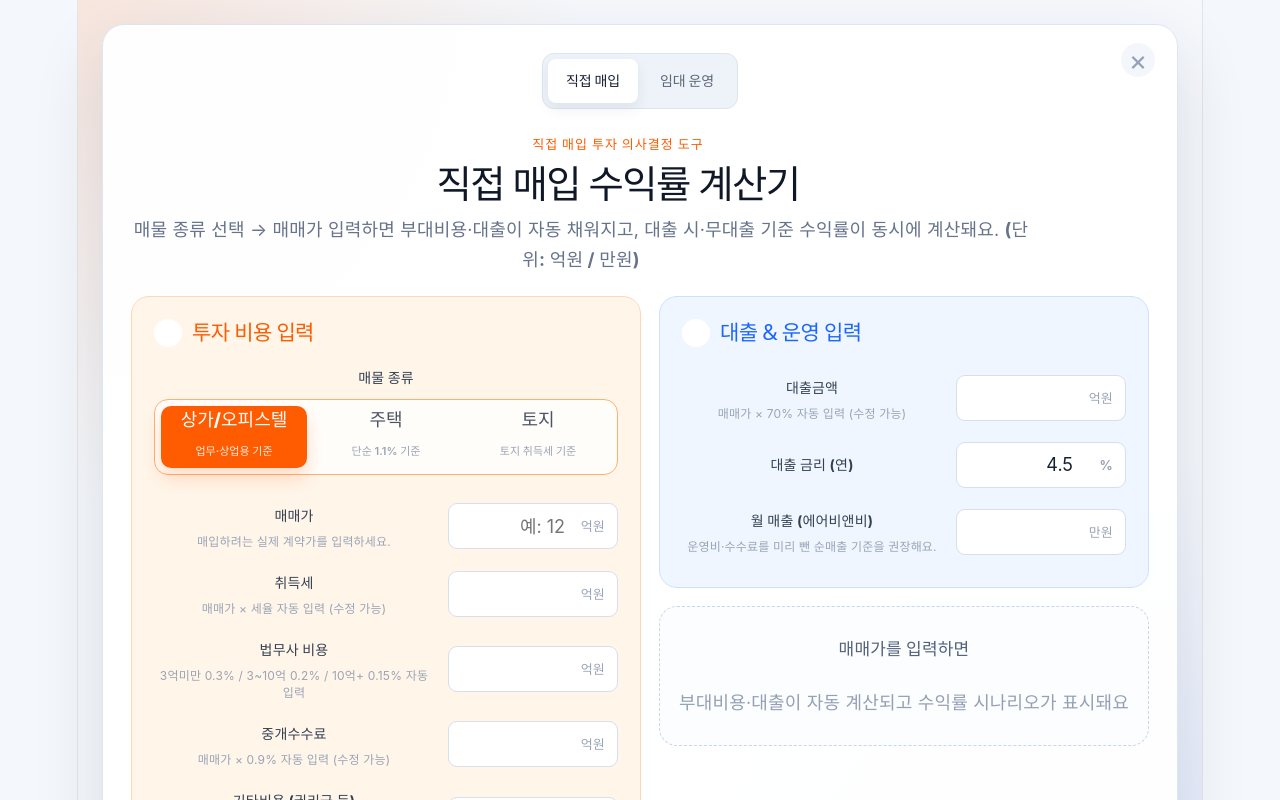
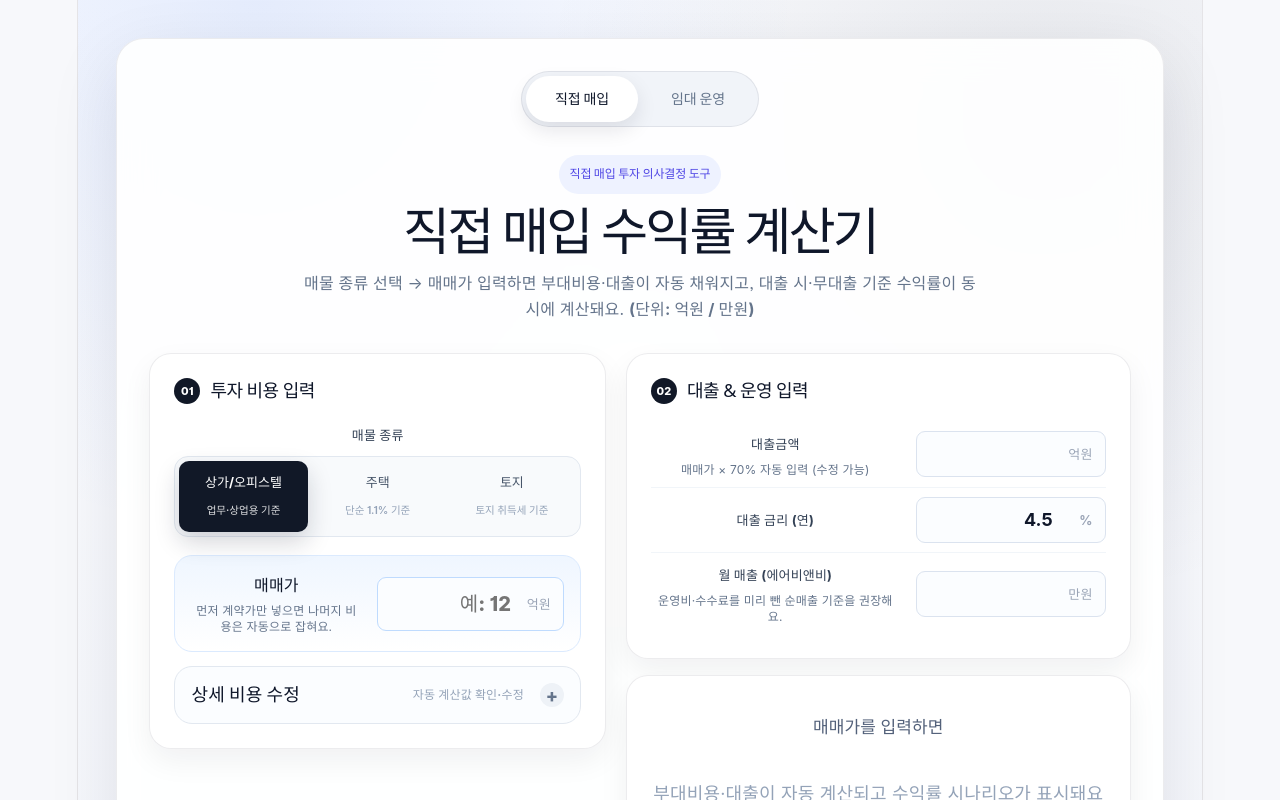
Before and after one commit to keepgoing2021/sookbak, a React (Vite) app: page / in a window 1280 px wide. Shown: the top 800 px of the page. Built offline with nearby package versions, Linux system fonts and the light colour scheme.

Commit message:
feat: polish calculator layout

```diff
--- a/src/App.css
+++ b/src/App.css
@@ -1006,3 +1006,540 @@ h1 {
     margin-bottom: 6px;
   }
 }
+
+/* Layout polish: cleaner SaaS/fintech calculator treatment */
+:root {
+  color: #0f172a;
+  background: #f7f8fb;
+  font-family:
+    Inter, ui-sans-serif, system-ui, -apple-system, BlinkMacSystemFont, 'Segoe UI', sans-serif;
+  font-feature-settings: 'cv01', 'ss03';
+}
+
+body {
+  background: #f7f8fb;
+}
+
+.page-shell {
+  place-items: start center;
+  padding: clamp(16px, 3vw, 40px);
+  background:
+    radial-gradient(circle at 16% 0%, rgba(37, 99, 235, 0.10), transparent 30rem),
+    radial-gradient(circle at 86% 10%, rgba(15, 23, 42, 0.08), transparent 28rem),
+    linear-gradient(180deg, #fbfcff 0%, #f4f6fb 100%);
+}
+
+.calculator-card {
+  width: min(1180px, 100%);
+  padding: clamp(18px, 2.5vw, 34px);
+  border: 1px solid rgba(15, 23, 42, 0.08);
+  border-radius: 28px;
+  background: rgba(255, 255, 255, 0.9);
+  box-shadow: 0 24px 70px rgba(15, 23, 42, 0.10);
+  backdrop-filter: blur(18px);
+}
+
+.close-button {
+  display: none;
+}
+
+.tab-bar {
+  display: flex;
+  width: fit-content;
+  margin: 0 auto 28px;
+  padding: 4px;
+  border: 1px solid rgba(15, 23, 42, 0.08);
+  border-radius: 999px;
+  background: #f1f4f9;
+}
+
+.tab-bar button {
+  min-width: 112px;
+  padding: 10px 18px;
+  border-radius: 999px;
+  color: #64748b;
+  font-size: 14px;
+  font-weight: 700;
+}
+
+.tab-bar button.active {
+  color: #0f172a;
+  background: #ffffff;
+  box-shadow: 0 8px 20px rgba(15, 23, 42, 0.10);
+}
+
+.hero-copy {
+  max-width: 760px;
+  margin: 0 auto 30px;
+  padding: 0;
+  text-align: center;
+}
+
+.eyebrow {
+  display: inline-flex;
+  margin-bottom: 10px;
+  padding: 6px 10px;
+  border-radius: 999px;
+  background: #eef2ff;
+  color: #4f46e5;
+  font-size: 12px;
+  font-weight: 800;
+  letter-spacing: -0.01em;
+}
+
+h1 {
+  color: #0f172a;
+  font-size: clamp(30px, 4vw, 52px);
+  line-height: 1.02;
+  letter-spacing: -0.055em;
+  font-weight: 850;
+}
+
+.hero-copy p:not(.eyebrow) {
+  max-width: 680px;
+  margin: 14px auto 0;
+  color: #64748b;
+  font-size: 16px;
+  line-height: 1.65;
+}
+
+.form-grid {
+  grid-template-columns: minmax(0, 0.95fr) minmax(360px, 1.05fr);
+  gap: 20px;
+}
+
+.left-column,
+.right-column {
+  gap: 16px;
+}
+
+.right-column {
+  position: sticky;
+  top: 20px;
+}
+
+.panel,
+.advanced-panel,
+.result-panel,
+.notice {
+  border: 1px solid rgba(15, 23, 42, 0.08);
+  background: #ffffff;
+  box-shadow: 0 12px 30px rgba(15, 23, 42, 0.06);
+}
+
+.panel,
+.advanced-panel {
+  border-radius: 22px;
+  padding: clamp(18px, 2vw, 24px);
+}
+
+.investment-panel,
+.loan-panel,
+.income-panel,
+.investment-panel-purple,
+.cost-panel,
+.managed-inputs,
+.risk-inputs {
+  background: #ffffff;
+  border-color: rgba(15, 23, 42, 0.08);
+}
+
+.panel-heading,
+.panel-heading.blue,
+.panel-heading.purple,
+.panel-heading.orange,
+.advanced-heading {
+  margin-bottom: 18px;
+  color: #0f172a;
+}
+
+.section-index,
+.advanced-heading .section-index,
+.scenario-panel .advanced-heading .section-index,
+.managed-panel .advanced-heading .section-index,
+.risk-panel .advanced-heading .section-index {
+  width: 26px;
+  height: 26px;
+  background: #111827;
+  color: #ffffff;
+  font-size: 11px;
+  font-weight: 850;
+}
+
+.panel-heading h2,
+.advanced-heading h2 {
+  color: #0f172a;
+  font-size: 18px;
+  letter-spacing: -0.03em;
+}
+
+.field-label,
+.input-row label,
+.scenario-mini-input {
+  color: #334155;
+  font-size: 13px;
+  font-weight: 750;
+}
+
+.segmented {
+  grid-template-columns: repeat(3, minmax(0, 1fr));
+  gap: 6px;
+  margin: 8px 0 18px;
+  padding: 4px;
+  border: 1px solid #e2e8f0;
+  border-radius: 14px;
+  background: #f8fafc;
+}
+
+.segmented button {
+  min-height: 52px;
+  padding: 8px;
+  border-radius: 10px;
+  color: #475569;
+  font-size: 13px;
+  font-weight: 750;
+}
+
+.segmented button small {
+  color: #94a3b8;
+  font-size: 10.5px;
+}
+
+.segmented button.active {
+  background: #111827;
+  color: #ffffff;
+  box-shadow: 0 10px 24px rgba(15, 23, 42, 0.18);
+}
+
+.primary-input-block {
+  margin-top: 4px;
+  padding: 16px;
+  border: 1px solid #dbeafe;
+  border-radius: 18px;
+  background: linear-gradient(180deg, #eff6ff 0%, #ffffff 100%);
+}
+
+.primary-input-block .input-row {
+  padding: 0;
+}
+
+.primary-input-block .input-row label {
+  color: #0f172a;
+  font-size: 16px;
+}
+
+.primary-input-block .input-wrap input {
+  height: 54px;
+  border-color: #bfdbfe;
+  font-size: 20px;
+  font-weight: 800;
+}
+
+.input-row {
+  grid-template-columns: minmax(170px, 1fr) minmax(150px, 190px);
+  gap: 16px;
+  padding: 9px 0;
+  border-bottom: 1px solid #f1f5f9;
+}
+
+.input-row:last-child {
+  border-bottom: 0;
+}
+
+.input-row p {
+  max-width: 280px;
+  color: #64748b;
+  font-size: 12px;
+}
+
+.input-wrap input,
+.scenario-mini-input input {
+  border: 1px solid #dbe3ef;
+  background: #fbfdff;
+  color: #0f172a;
+  font-weight: 700;
+}
+
+.input-wrap input:focus,
+.loan-panel .input-wrap input:focus,
+.income-panel .input-wrap input:focus,
+.investment-panel-purple .input-wrap input:focus,
+.cost-panel .input-wrap input:focus,
+.scenario-mini-input input:focus {
+  border-color: #2563eb;
+  box-shadow: 0 0 0 4px rgba(37, 99, 235, 0.12);
+}
+
+.details-card {
+  margin-top: 14px;
+  border: 1px solid #e2e8f0;
+  border-radius: 18px;
+  background: #fbfdff;
+  overflow: hidden;
+}
+
+.details-card summary {
+  display: flex;
+  align-items: center;
+  justify-content: space-between;
+  gap: 16px;
+  padding: 15px 16px;
+  color: #0f172a;
+  font-weight: 800;
+  cursor: pointer;
+  list-style: none;
+}
+
+.details-card summary::-webkit-details-marker {
+  display: none;
+}
+
+.details-card summary::after {
+  content: '+';
+  display: grid;
+  place-items: center;
+  width: 24px;
+  height: 24px;
+  border-radius: 999px;
+  background: #eef2f7;
+  color: #64748b;
+}
+
+.details-card[open] summary::after {
+  content: '−';
+}
+
+.details-card summary small {
+  margin-left: auto;
+  color: #94a3b8;
+  font-size: 12px;
+  font-weight: 700;
+}
+
+.details-body {
+  padding: 0 16px 8px;
+  border-top: 1px solid #edf2f7;
+}
+
+.result-panel {
+  border-radius: 22px;
+  padding: 20px;
+}
+
+.empty-state {
+  min-height: 170px;
+  color: #94a3b8;
+}
+
+.result-summary {
+  grid-template-columns: repeat(2, 1fr);
+  gap: 10px;
+}
+
+.metric,
+.managed-metric,
+.risk-card {
+  border: 1px solid #e2e8f0;
+  background: #f8fafc;
+}
+
+.metric.highlight,
+.managed-metric.highlight {
+  border-color: #bfdbfe;
+  background: #eff6ff;
+}
+
+.metric.highlight strong,
+.managed-metric.highlight strong,
+.scenario-metrics dd.emphasis,
+.scenario-card.scenario-conservative .scenario-metrics dd.emphasis {
+  color: #2563eb;
+}
+
+.scenario-grid {
+  gap: 10px;
+}
+
+.scenario,
+.scenario.leverage,
+.scenario.no-loan,
+.scenario-card,
+.scenario-card.scenario-conservative,
+.scenario-card.scenario-base,
+.scenario-card.scenario-optimistic {
+  border: 1px solid #e2e8f0;
+  background: #ffffff;
+}
+
+.scenario strong,
+.scenario.leverage strong,
+.scenario.no-loan strong {
+  color: #0f172a;
+}
+
+.scenario-tag,
+.scenario-card.scenario-conservative .scenario-tag,
+.scenario-card.scenario-base .scenario-tag,
+.scenario-card.scenario-optimistic .scenario-tag {
+  background: #111827;
+  color: #ffffff;
+}
+
+.cost-group {
+  background: #f8fafc;
+  border: 1px solid #e2e8f0;
+}
+
+.cost-group-head {
+  color: #334155;
+}
+
+.cost-group-head strong {
+  color: #2563eb;
+}
+
+.notice {
+  margin-top: 20px;
+  border-radius: 18px;
+  background: #f8fafc;
+  color: #64748b;
+}
+
+.notice strong {
+  color: #0f172a;
+}
+
+.advanced-panel {
+  margin-top: 20px;
+}
+
+.scenario-comparison-grid {
+  gap: 14px;
+}
+
+.managed-grid {
+  gap: 16px;
+}
+
+.risk-summary,
+.risk-tone-green,
+.risk-tone-amber,
+.risk-tone-red,
+.managed-verdict.positive,
+.managed-verdict.negative,
+.managed-verdict.neutral,
+.managed-empty {
+  border-color: #e2e8f0;
+  background: #f8fafc;
+}
+
+.risk-badge-green,
+.risk-badge-amber,
+.risk-badge-red {
+  border-color: #dbeafe;
+  background: #eff6ff;
+  color: #1d4ed8;
+}
+
+@media (max-width: 1040px) {
+  .right-column {
+    position: static;
+  }
+
+  .form-grid {
+    grid-template-columns: 1fr;
+  }
+
+  .result-summary {
+    grid-template-columns: repeat(4, 1fr);
+  }
+}
+
+@media (max-width: 720px) {
+  .page-shell {
+    padding: 0;
+  }
+
+  .calculator-card {
+    min-height: 100vh;
+    border-radius: 0;
+    border-left: 0;
+    border-right: 0;
+    padding: 18px 14px 24px;
+  }
+
+  .tab-bar {
+    width: 100%;
+  }
+
+  .tab-bar button {
+    flex: 1;
+    min-width: 0;
+  }
+
+  .hero-copy {
+    margin-bottom: 22px;
+    text-align: left;
+  }
+
+  .eyebrow {
+    margin-bottom: 8px;
+  }
+
+  h1 {
+    font-size: 32px;
+  }
+
+  .hero-copy p:not(.eyebrow) {
+    margin-left: 0;
+    margin-right: 0;
+    font-size: 14px;
+  }
+
+  .panel,
+  .advanced-panel,
+  .result-panel {
+    border-radius: 18px;
+    padding: 16px;
+  }
+
+  .input-row,
+  .primary-input-block .input-row {
+    grid-template-columns: 1fr;
+    gap: 8px;
+  }
+
+  .input-wrap input,
+  .primary-input-block .input-wrap input {
+    height: 48px;
+    text-align: right;
+    font-size: 16px;
+  }
+
+  .segmented {
+    grid-template-columns: 1fr;
+  }
+
+  .details-card summary {
+    align-items: flex-start;
+  }
+
+  .details-card summary small {
+    display: none;
+  }
+
+  .result-summary,
+  .result-summary.rental,
+  .scenario-comparison-grid,
+  .scenario-inputs {
+    grid-template-columns: 1fr;
+  }
+
+  .scenario strong {
+    font-size: 34px;
+  }
+
+  .notice {
+    font-size: 12.5px;
+  }
+}
--- a/src/App.tsx
+++ b/src/App.tsx
@@ -206,42 +206,53 @@ function DirectPurchaseCalculator() {
             ))}
           </div>
 
+          <div className="primary-input-block">
             <MoneyInput
               label="매매가"
               placeholder="예: 12"
               unit="억원"
               value={values.purchasePriceEok}
               onChange={(value) => updateFree('purchasePriceEok', value)}
-            help="매입하려는 실제 계약가를 입력하세요."
+              help="먼저 계약가만 넣으면 나머지 비용은 자동으로 잡혀요."
             />
+          </div>
+
+          <details className="details-card" open={hasPurchasePrice}>
+            <summary>
+              <span>상세 비용 수정</span>
+              <small>자동 계산값 확인·수정</small>
+            </summary>
+            <div className="details-body">
               <MoneyInput
                 label="취득세"
                 unit="억원"
                 value={effective.acquisitionTaxEok}
                 onChange={(value) => updateAuto('acquisitionTaxEok', value)}
-            help="매매가 × 세율 자동 입력 (수정 가능)"
+                help="매매가 × 세율 자동 입력"
               />
               <MoneyInput
                 label="법무사 비용"
                 unit="억원"
                 value={effective.legalFeeEok}
                 onChange={(value) => updateAuto('legalFeeEok', value)}
-            help="3억미만 0.3% / 3~10억 0.2% / 10억+ 0.15% 자동 입력"
+                help="3억미만 0.3% / 3~10억 0.2% / 10억+ 0.15%"
               />
               <MoneyInput
                 label="중개수수료"
                 unit="억원"
                 value={effective.brokerageFeeEok}
                 onChange={(value) => updateAuto('brokerageFeeEok', value)}
-            help="매매가 × 0.9% 자동 입력 (수정 가능)"
+                help="매매가 × 0.9% 자동 입력"
               />
               <MoneyInput
                 label="기타비용 (권리금 등)"
                 unit="억원"
                 value={values.otherCostEok}
                 onChange={(value) => updateFree('otherCostEok', value)}
-            help="권리금·시설비 등 회수 보장 안 되는 자금 → 자기자본에 묶여요"
+                help="회수 보장 안 되는 자금은 별도로 보수적으로 잡으세요."
               />
+            </div>
+          </details>
         </section>
 
         <section className="right-column">
```
Lines whose indentation alone changed are shown as unchanged.
